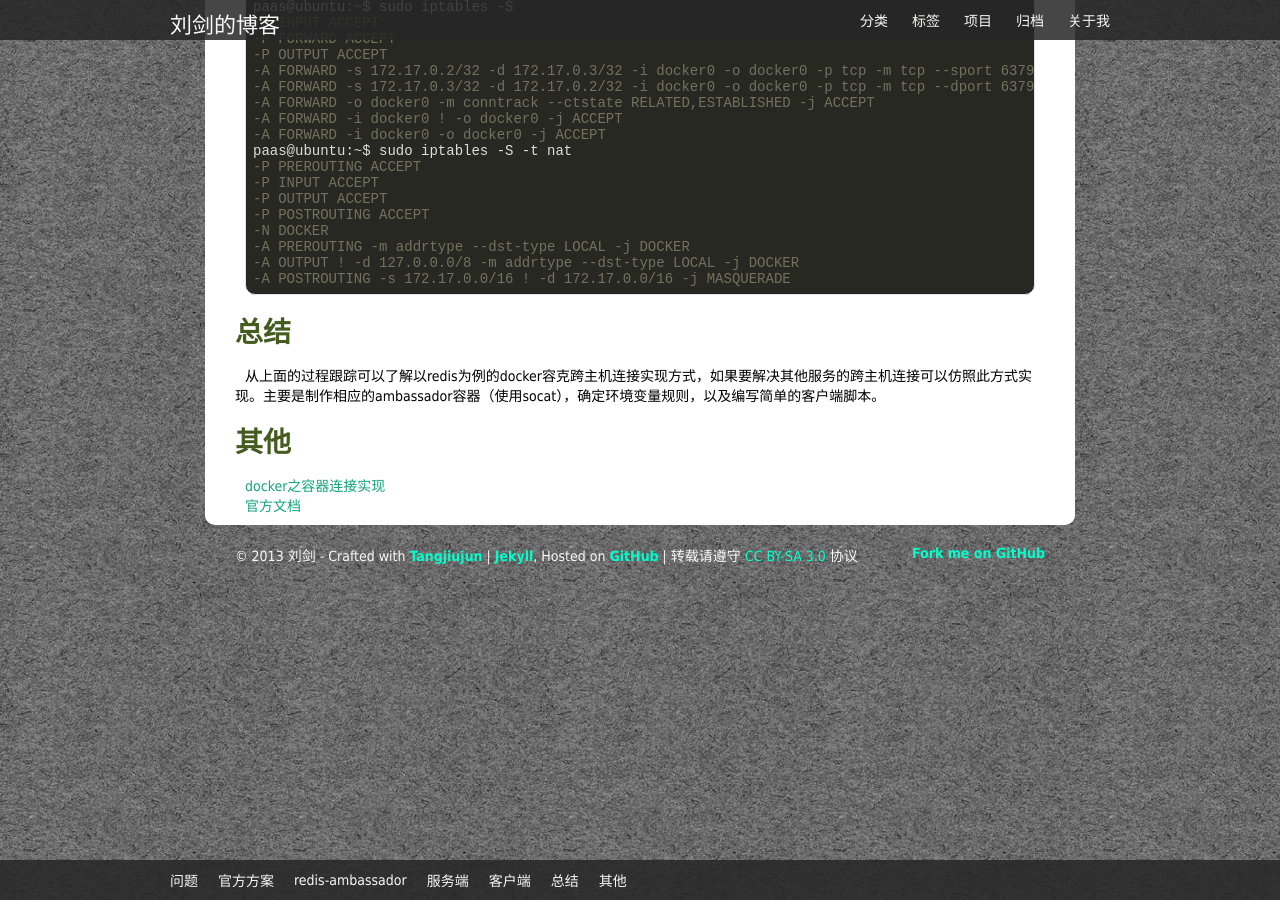
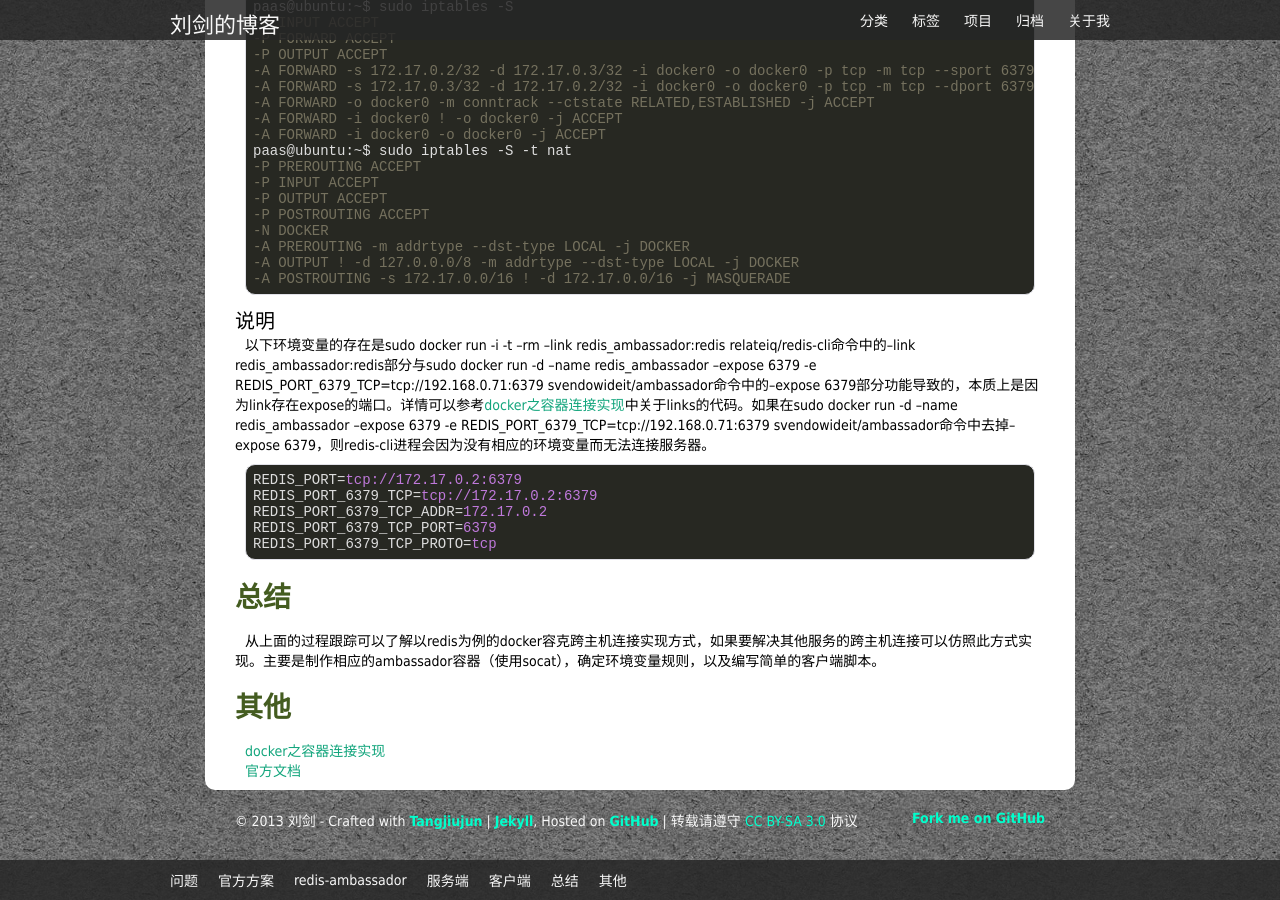
Before and after one commit to lsword/lsword.github.io, a Jekyll site: the page built from _posts/2014-05-09-docker之跨主机容器连接.md, in a window 1280 px wide and 900 px high, scrolled down 9642 px. Built offline with Jekyll 4.4.1, drawn with Linux system fonts in a browser that asks for light colours; Markdown is read by kramdown in place of the engine named in the settings; comment, search, counter and statistics services are not loaded; some of the changed text lies outside the part shown.

Commit message:
fix doc for docker container cross-host linking

```diff
--- a/_posts/2014-05-09-docker之跨主机容器连接.md
+++ b/_posts/2014-05-09-docker之跨主机容器连接.md
@@ -2,7 +2,7 @@
 layout: post
 category: 云计算
 tags: docker
-description: 本文主要分析docker容器跨主机连接实现方式，主要是对自官方文档中的方式的过程进行记录和分析。
+description: 本文主要分析docker容器跨主机连接实现方式，主要是对自官方文档中的实现方式的过程进行记录和分析。
 ---
 
 ### 问题
@@ -617,6 +617,18 @@ paas@ubuntu:~$ sudo iptables -S -t nat
 -A POSTROUTING -s 172.17.0.0/16 ! -d 172.17.0.0/16 -j MASQUERADE
 ~~~
 
+##### 说明
+
+以下环境变量的存在是sudo docker run -i -t --rm --link redis_ambassador:redis relateiq/redis-cli命令中的--link redis_ambassador:redis部分与sudo docker run -d --name redis_ambassador --expose 6379 -e REDIS_PORT_6379_TCP=tcp://192.168.0.71:6379 svendowideit/ambassador命令中的--expose 6379部分功能导致的，本质上是因为link存在expose的端口。详情可以参考[docker之容器连接实现]中关于links的代码。如果在sudo docker run -d --name redis_ambassador --expose 6379 -e REDIS_PORT_6379_TCP=tcp://192.168.0.71:6379 svendowideit/ambassador命令中去掉--expose 6379，则redis-cli进程会因为没有相应的环境变量而无法连接服务器。
+
+~~~
+REDIS_PORT=tcp://172.17.0.2:6379
+REDIS_PORT_6379_TCP=tcp://172.17.0.2:6379
+REDIS_PORT_6379_TCP_ADDR=172.17.0.2
+REDIS_PORT_6379_TCP_PORT=6379
+REDIS_PORT_6379_TCP_PROTO=tcp
+~~~
+
 ### 总结
 
 从上面的过程跟踪可以了解以redis为例的docker容克跨主机连接实现方式，如果要解决其他服务的跨主机连接可以仿照此方式实现。主要是制作相应的ambassador容器（使用socat），确定环境变量规则，以及编写简单的客户端脚本。
```
